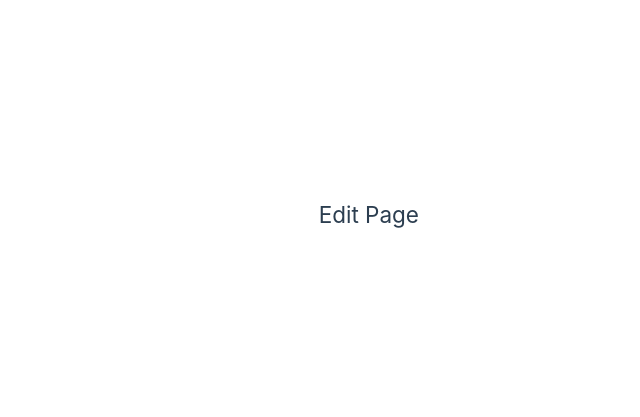
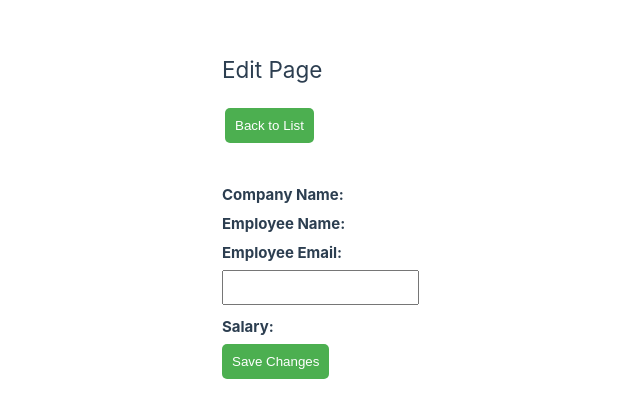
Before and after one commit to bjornbasar/ask-nicely, a Vue app: page /edit/1 in a window 1280 px wide. Shown: the part 185-602 px from the top of the page, without its empty margins (221-861 px from the left). Built offline with nearby package versions, Linux system fonts and the light colour scheme; no server answers.

Commit message:
list, edit, upload

```diff
--- a/src/App.vue
+++ b/src/App.vue
@@ -7,65 +7,5 @@ import { RouterView } from 'vue-router'
 </template>
 
 <style scoped>
-header {
-  line-height: 1.5;
-  max-height: 100vh;
-}
 
-.logo {
-  display: block;
-  margin: 0 auto 2rem;
-}
-
-nav {
-  width: 100%;
-  font-size: 12px;
-  text-align: center;
-  margin-top: 2rem;
-}
-
-nav a.router-link-exact-active {
-  color: var(--color-text);
-}
-
-nav a.router-link-exact-active:hover {
-  background-color: transparent;
-}
-
-nav a {
-  display: inline-block;
-  padding: 0 1rem;
-  border-left: 1px solid var(--color-border);
-}
-
-nav a:first-of-type {
-  border: 0;
-}
-
-@media (min-width: 1024px) {
-  header {
-    display: flex;
-    place-items: center;
-    padding-right: calc(var(--section-gap) / 2);
-  }
-
-  .logo {
-    margin: 0 2rem 0 0;
-  }
-
-  header .wrapper {
-    display: flex;
-    place-items: flex-start;
-    flex-wrap: wrap;
-  }
-
-  nav {
-    text-align: left;
-    margin-left: -1rem;
-    font-size: 1rem;
-
-    padding: 1rem 0;
-    margin-top: 1rem;
-  }
-}
 </style>
--- a/src/assets/base.css
+++ b/src/assets/base.css
@@ -36,20 +36,6 @@
   --section-gap: 160px;
 }
 
-@media (prefers-color-scheme: dark) {
-  :root {
-    --color-background: var(--vt-c-black);
-    --color-background-soft: var(--vt-c-black-soft);
-    --color-background-mute: var(--vt-c-black-mute);
-
-    --color-border: var(--vt-c-divider-dark-2);
-    --color-border-hover: var(--vt-c-divider-dark-1);
-
-    --color-heading: var(--vt-c-text-dark-1);
-    --color-text: var(--vt-c-text-dark-2);
-  }
-}
-
 *,
 *::before,
 *::after {
--- a/src/views/EditPage.vue
+++ b/src/views/EditPage.vue
@@ -1,16 +1,109 @@
 <template>
-    <div>
-      <h2>Edit Page</h2>
-      <!-- Add your edit form here -->
+  <div>
+    <h2>Edit Page</h2>
+    <router-link to="/list">
+      <button class="back-button">Back to List</button>
+    </router-link>
+    <div class="edit-form">
+      <label for="companyName">Company Name:</label>
+      <div>{{ record.company }}</div>
+
+      <label for="employeeName">Employee Name:</label>
+      <div>{{ record.name }}</div>
+
+      <label for="employeeEmail">Employee Email:</label>
+      <input type="text" v-model="editedEmail" />
+
+      <label for="salary">Salary:</label>
+      <div>{{ record.salary }}</div>
     </div>
+    <button @click="updateRecord">Save Changes</button>
+  </div>
 </template>
 
 <script>
-    export default {
-    // Add your logic here
+import axios from 'axios';
+
+export default {
+  data() {
+    return {
+      record: {},
+      editedEmail: ''
     };
+  },
+  mounted() {
+    const recordId = this.$route.params.id;
+    axios.get(`http://192.168.105.24:8080/data.php?id=${recordId}`)
+      .then(response => {
+        this.record = response.data;
+        this.editedEmail = response.data.email;
+      })
+      .catch(error => {
+        console.error(error);
+        alert('Error fetching record details. Please try again.');
+      });
+  },
+  methods: {
+    updateRecord() {
+      if (this.editedEmail !== this.record.email) {
+        axios.post(`http://192.168.105.24:8080/update.php`, {
+          id: this.record.id,
+          email: this.editedEmail
+        })
+        .then(response => {
+          console.log(response.data);
+          alert('Email updated successfully!');
+        })
+        .catch(error => {
+          console.error(error);
+          alert('Error updating email. Please try again.');
+        });
+      } else {
+        alert('No changes detected.');
+      }
+    }
+  }
+};
 </script>
 
 <style scoped>
-/* Add your styles here */
+h2 {
+  font-size: 1.5em;
+  margin-bottom: 20px;
+}
+
+.back-button {
+  background-color: #4caf50;
+  color: white;
+  padding: 10px;
+  border: none;
+  border-radius: 5px;
+  cursor: pointer;
+  margin-bottom: 20px;
+}
+
+.edit-form {
+  margin-top: 20px;
+}
+
+label {
+  display: block;
+  margin-bottom: 5px;
+  font-weight: bold;
+}
+
+input {
+  width: 100%;
+  padding: 8px;
+  margin-bottom: 10px;
+}
+
+button {
+  background-color: #4caf50;
+  color: white;
+  padding: 10px;
+  border: none;
+  border-radius: 5px;
+  cursor: pointer;
+}
 </style>
--- a/src/views/ListPage.vue
+++ b/src/views/ListPage.vue
@@ -1,8 +1,10 @@
 <template>
   <div>
     <h2>Data List</h2>
-      <button @click="goToUploadPage">Upload</button>
-      <table>
+    <router-link to="/upload">
+      <button>Go to Upload Page</button>
+    </router-link>
+    <table class="data-table">
       <thead>
         <tr>
           <th>Company Name</th>
@@ -12,10 +14,10 @@
         </tr>
       </thead>
       <tbody>
-          <tr v-for="record in dataList" :key="record.id" @click="goToEditPage(record.id)">
-            <td>{{ record.companyName }}</td>
-            <td>{{ record.employeeName }}</td>
-            <td>{{ record.employeeEmail }}</td>
+        <tr v-for="record in dataList" :key="record.id" @click="goToEditPage(record.id)" class="table-row">
+          <td>{{ record.company }}</td>
+          <td>{{ record.name }}</td>
+          <td>{{ record.email }}</td>
           <td>{{ record.salary }}</td>
         </tr>
       </tbody>
@@ -24,23 +26,71 @@
 </template>
 
 <script>
+import axios from 'axios';
+
 export default {
   data() {
     return {
-        dataList: [] // Your data fetched from the backend will be stored here
+      dataList: []
     };
   },
+  mounted() {
+    this.loadData();
+  },
   methods: {
+    loadData() {
+      axios.get(`http://192.168.105.24:8080/data.php`)
+        .then(response => {
+          // Handle success
+          this.dataList = response.data;
+        })
+        .catch(error => {
+          // Handle error
+          console.error(error);
+          alert('Error fetching data. Please try again.');
+        });
+    },
     goToEditPage(recordId) {
       this.$router.push(`/edit/${recordId}`);
-      },
-      goToUploadPage() {
-        this.$router.push('/upload');
     }
   }
 };
 </script>
 
 <style scoped>
-/* Add your styles here */
+h2 {
+  font-size: 1.5em;
+  margin-bottom: 20px;
+}
+
+.upload-button {
+  background-color: #4caf50;
+  color: white;
+  padding: 10px;
+  border: none;
+  border-radius: 5px;
+  cursor: pointer;
+}
+
+.data-table {
+  width: 100%;
+  border-collapse: collapse;
+  margin-top: 20px;
+}
+
+.data-table th, .data-table td {
+  border: 1px solid #ddd;
+  padding: 8px;
+  text-align: left;
+}
+
+.data-table th {
+  background-color: #4caf50;
+  color: white;
+}
+
+.table-row:hover {
+  background-color: #f5f5f5;
+  cursor: pointer;
+}
 </style>
--- a/src/views/UploadPage.vue
+++ b/src/views/UploadPage.vue
@@ -3,7 +3,7 @@
 <template>
   <div class="upload-container">
     <h2>Upload Page</h2>
-      <div class="file-drop-container" @dragover.prevent @drop="handleDrop">
+    <div class="file-drop-container" @dragover.prevent @drop="handleDrop" @click="handleClick">
       <input
         type="file"
         ref="fileInput"
@@ -35,6 +35,11 @@
       event.preventDefault();
       this.selectedFile = event.dataTransfer.files[0];
     },
+    handleClick(event) {
+      if (event.target.tagName !== 'INPUT') {
+        this.$refs.fileInput.click();
+      }
+    },
     uploadFile() {
       if (!this.selectedFile) {
         alert('Please select a CSV file.');
@@ -44,15 +49,12 @@
       const formData = new FormData();
       formData.append('file', this.selectedFile);
 
-        axios.post('http://localhost:8080/upload.php', formData)
+      axios.post(`http://192.168.105.24:8080/upload.php`, formData)
         .then(response => {
-            // Handle success
           console.log(response.data);
-            alert('File uploaded successfully!');
-            this.selectedFile = null; // Clear the selected file after successful upload
+          this.$router.push('/list');
         })
         .catch(error => {
-            // Handle error
           console.error(error);
           alert('Error uploading file. Please try again.');
         });
```
Lines whose indentation alone changed are shown as unchanged.
